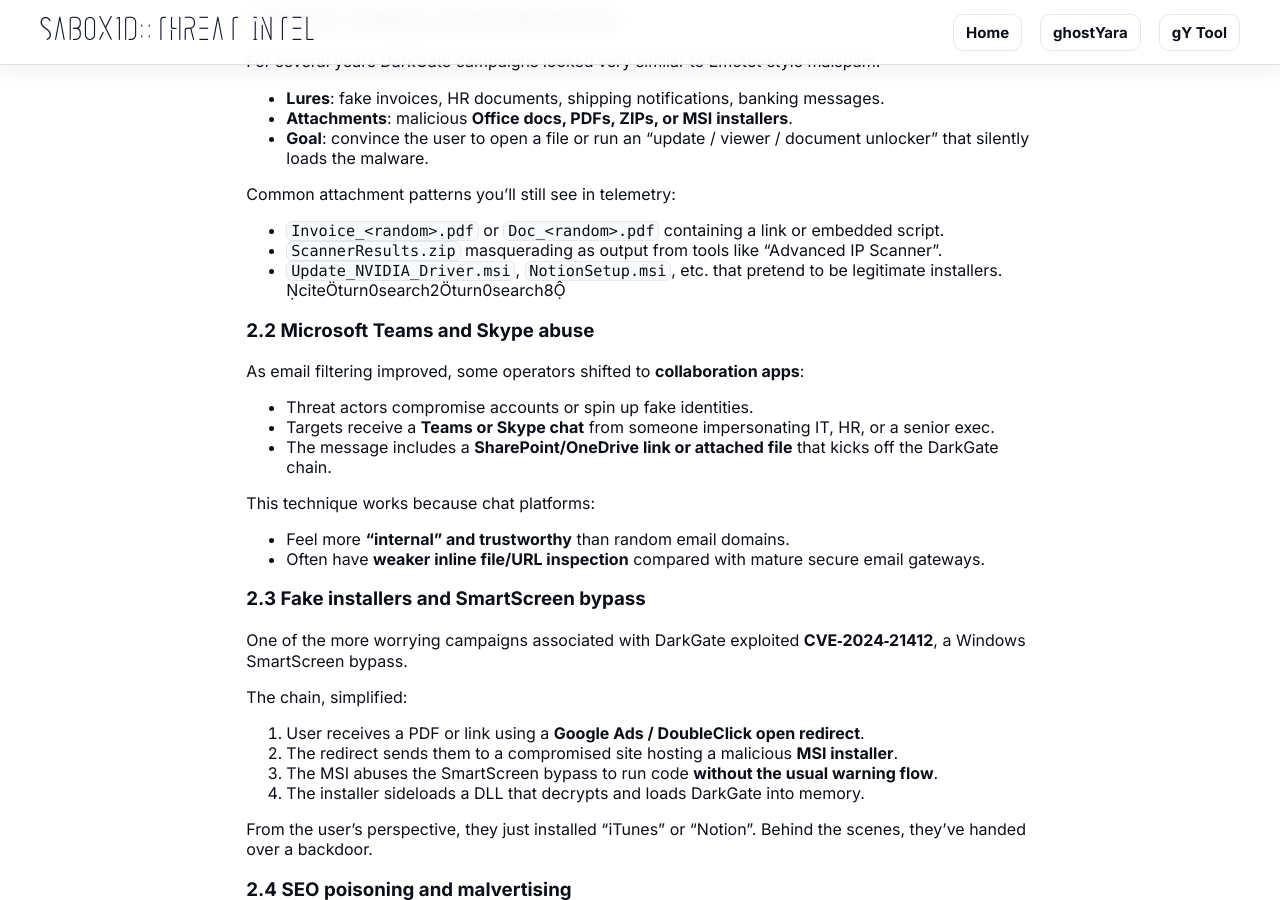
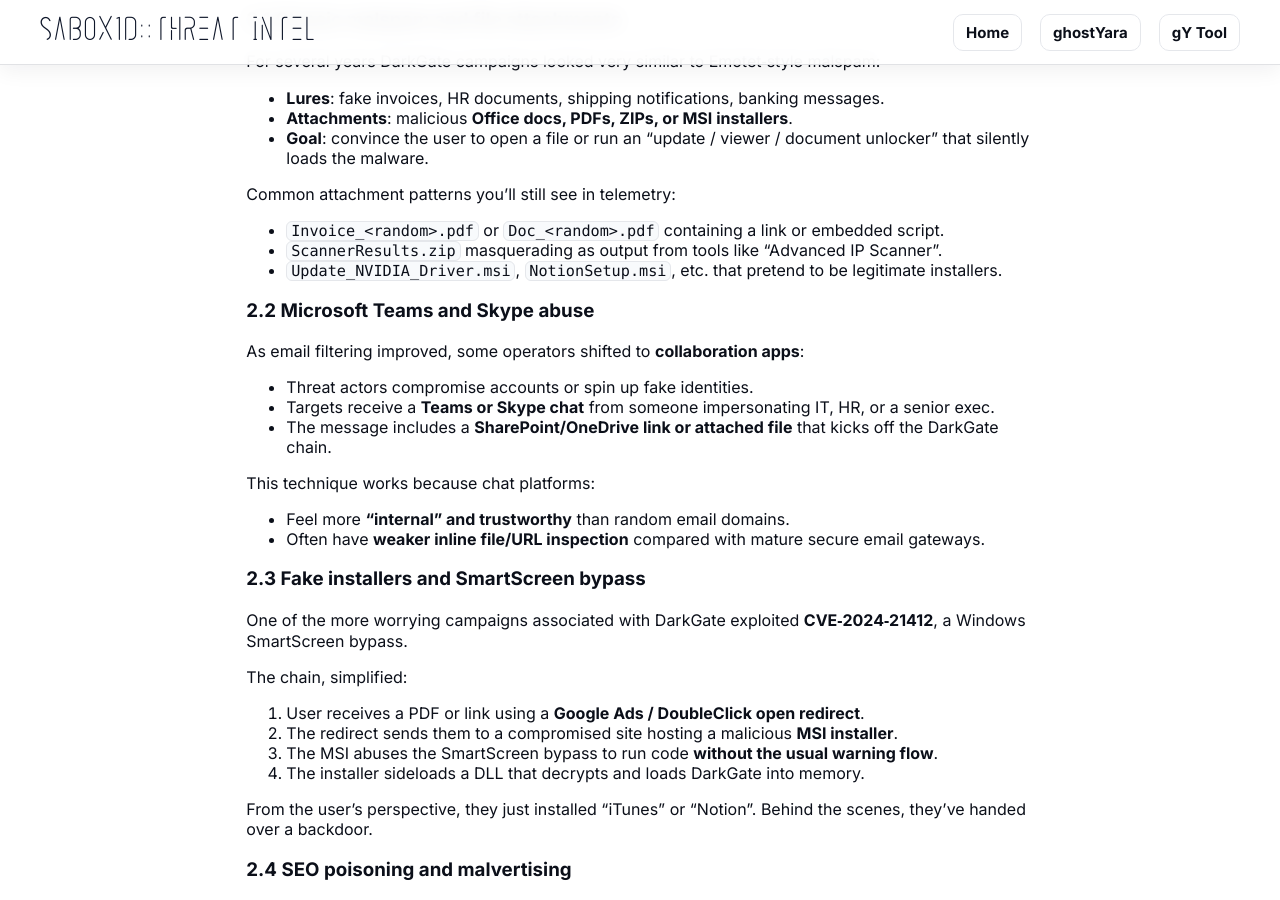
Before and after one commit to Sab0x1D/blogs, a Jekyll site: the page built from _listings/darkgate_week4.md, in a window 1280 px wide and 900 px high, scrolled down 1366 px. Built offline with Jekyll 4.4.1, drawn with Linux system fonts in a browser that asks for light colours; some of the changed text lies outside the part shown.

Commit message:
Clean up citations in darkgate_week4.md
Removed unnecessary citations from the text for clarity.

```diff
--- a/_listings/darkgate_week4.md
+++ b/_listings/darkgate_week4.md
@@ -58,7 +58,7 @@
 
 - `Invoice_<random>.pdf` or `Doc_<random>.pdf` containing a link or embedded script.
 - `ScannerResults.zip` masquerading as output from tools like “Advanced IP Scanner”.
-- `Update_NVIDIA_Driver.msi`, `NotionSetup.msi`, etc. that pretend to be legitimate installers. citeturn0search2turn0search8
+- `Update_NVIDIA_Driver.msi`, `NotionSetup.msi`, etc. that pretend to be legitimate installers.
 
 ### 2.2 Microsoft Teams and Skype abuse
 
@@ -199,7 +199,7 @@
 
 - Recently created **AutoIt executables**, often with generic names like `setup.exe`, `updater.exe`, or tool‑themed names.
 - Unusual **.cab, .msi, or .zip** files in `Downloads`, `%TEMP%`, or installer staging directories.
-- Dropped DLLs next to legitimate binaries (potential **DLL sideloading pairs**). citeturn0search2turn0search7
+- Dropped DLLs next to legitimate binaries (potential **DLL sideloading pairs**).
 
 File hashing + VT/TI enrichment is your friend here.
 
```
Also changed, not shown: other parts of _listings/darkgate_week4.md (+1 -1 lines).
